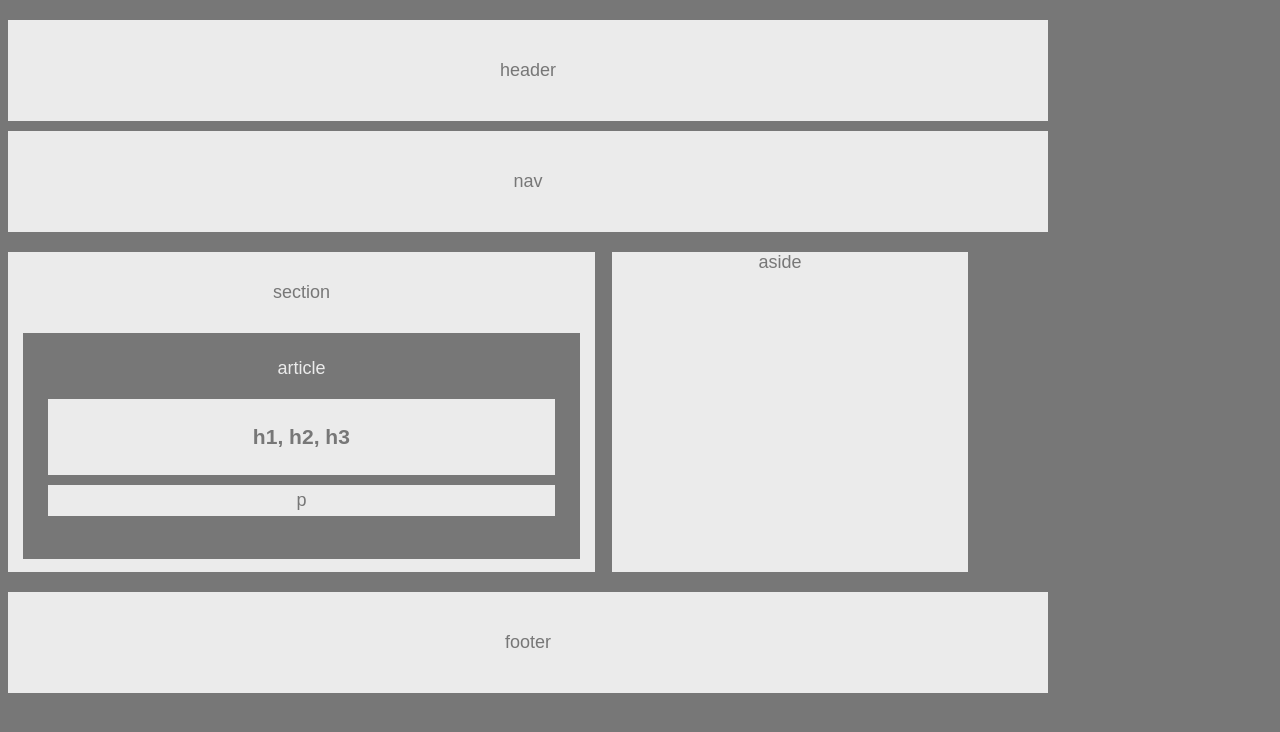
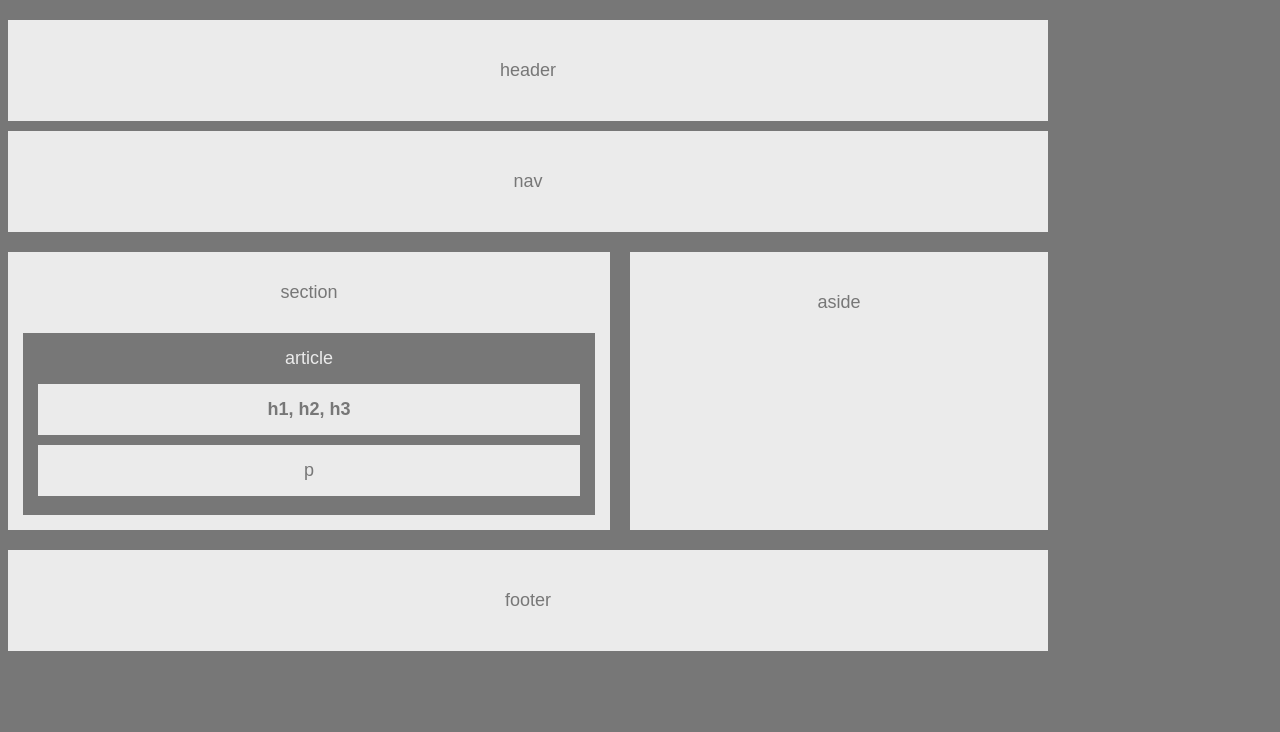
Before and after one commit to KimmyBeee/kimmybeee.github.io, a plain HTML site: page index.html in a window 1280 px wide. Drawn offline with Linux system fonts and the light colour scheme.

Commit message:
homework final

```diff
--- a/index.html
+++ b/index.html
@@ -23,7 +23,7 @@
 		nav
 	</nav>
 
-<div>
+<div id="center">
 
 <!--Big "section" Box -->
 	<section>
@@ -34,17 +34,16 @@
 			article
 
 <!--"h1,h2,h3" Box -->
-			<header class="inbox">
-				<h1>
-					h1, h2, h3
-				</h1>
-			</header>
+					<div id="h"><strong>
+						h1, h2, h3
+					</strong></div>
 
 <!--"p" Box -->
-				<p class="inbox">
-					p
-				</p>
+					<p>
+						p
+					</p>
 		</article>
+
 	</section>
 
 <!--"aside" Box -->
--- a/style.css
+++ b/style.css
@@ -18,7 +18,7 @@ body
 
 header
 	{
-		margin-bottom: 10px;
+
 
 	}
 
@@ -28,18 +28,21 @@ nav
 
 	}
 
+#center
+	{
+		width:1040px;
+	}
+
 section
 	{
-		width:58%;
+		width:55%;
 		float:left;
 		overflow:auto;
 		color: #777;
 		background-color: #ebebeb;
 		padding: 15px;
-		padding-bottom: 40px;
 		padding-top: 30px;
 		margin-bottom: 20px;
-		height:250px;
 		text-align: center;
 
 	}
@@ -48,9 +51,17 @@ article
 	{
 		color: #ebebeb;
 		background-color: #777;
-		padding: 25px;
+		padding-top: 15px;
+		padding-right: 15px;
+		padding-left: 15px;
+		padding-bottom: 0.5px;
 		margin-top: 30px;
 
+	}
+
+#centerbox
+	{
+		height:300px;
 	}
 
 .inbox
@@ -67,22 +78,35 @@ header
 		margin-bottom: 10px;
 
 	}
+
+#h
+	{
+		color: #777;
+		background-color: #ebebeb;
+		padding: 15px;
+		margin-top: 15px
+
+	}
+
 p
 	{
+		color: #777;
+		background-color: #ebebeb;
 		margin-top: 10px;
-		padding: 30px;
-		padding-bottom: 20px;
+		padding: 15px;
+
 
 	}
 
 aside
 	{
-		width: 35%;
-		height: 320px;
+		width: 32.5%;
+		height: 198px;
 		color: #777;
 		background-color: #ebebeb;
-		padding-right:20px;
+		padding:40px;
 		float:right;
+		text-align: center;
 
 
 	}
```
